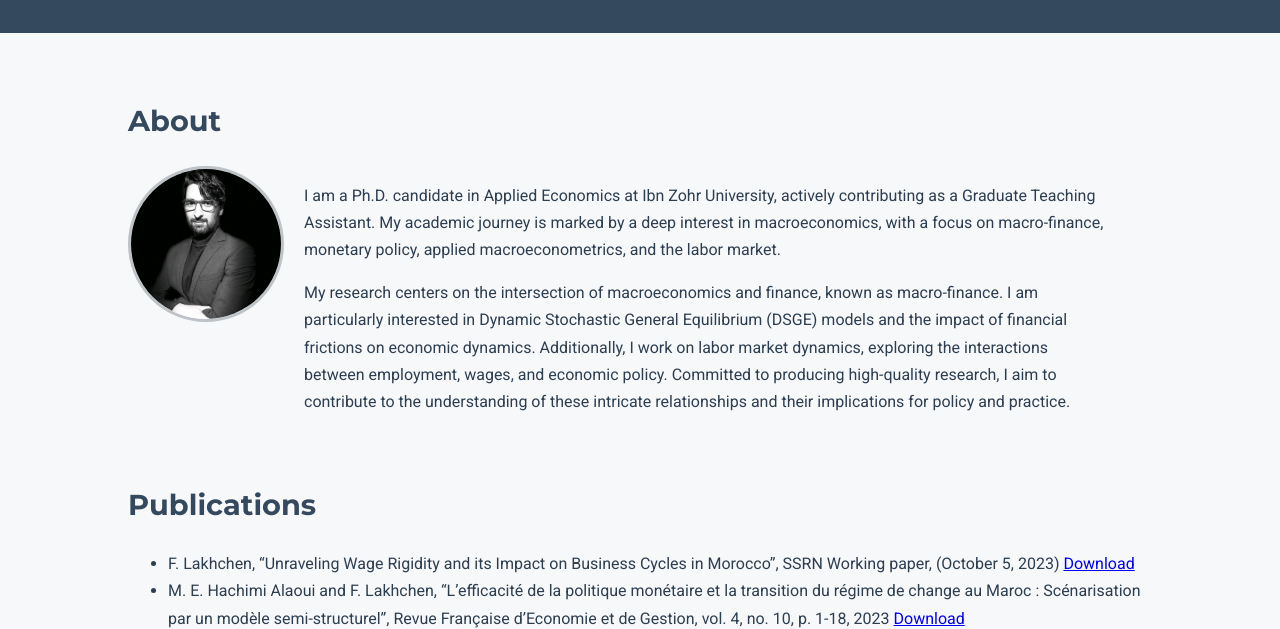
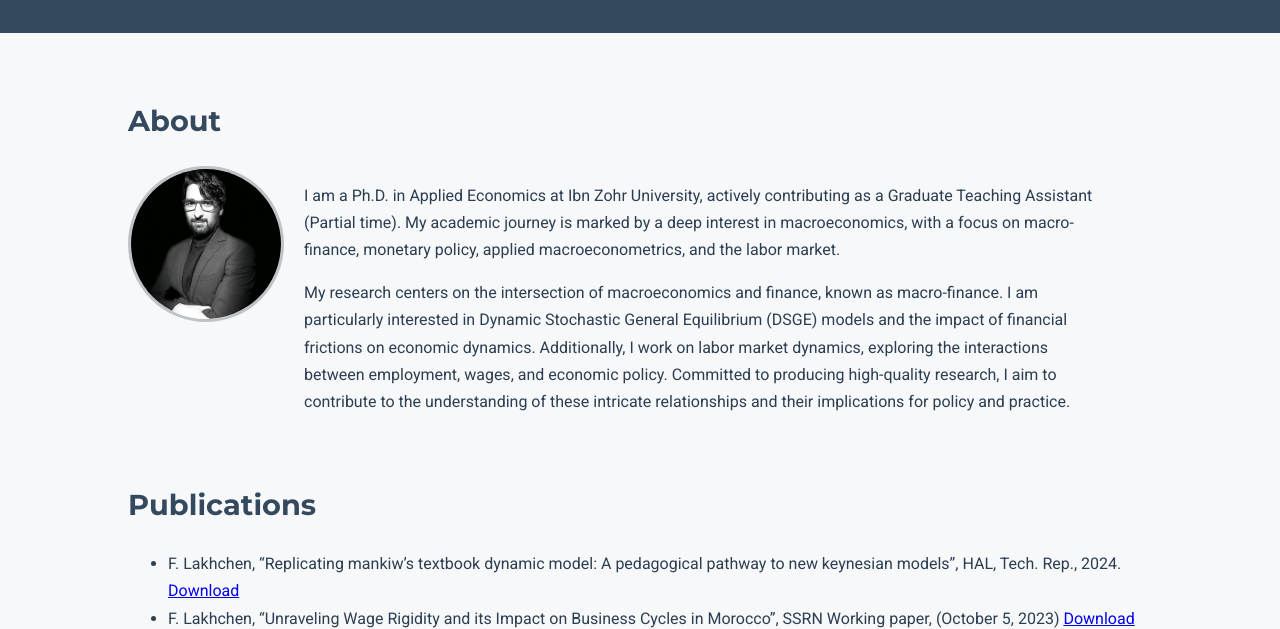
Before and after one commit to FaicalLakhchen/FaicalLakhchen.github.io, a plain HTML site: page index.html in a window 1280 px wide. Shown: the part 172-801 px from the top of the page. Drawn offline with Linux system fonts and the light colour scheme.

Commit message:
Update index.html : Addin Mankiw Replications

```diff
--- a/index.html
+++ b/index.html
@@ -29,7 +29,7 @@
             <div class="about-content">
                 <img src="1676764851977.jfif" alt="Lakhchen Faïçal" class="profile-img">
                 <div class="bio">
-                    <p>I am a Ph.D. candidate in Applied Economics at Ibn Zohr University, actively contributing as a Graduate Teaching Assistant. My academic journey is marked by a deep interest in macroeconomics, with a focus on macro-finance, monetary policy, applied macroeconometrics, and the labor market.</p>
+                    <p>I am a Ph.D. in Applied Economics at Ibn Zohr University, actively contributing as a Graduate Teaching Assistant (Partial time). My academic journey is marked by a deep interest in macroeconomics, with a focus on macro-finance, monetary policy, applied macroeconometrics, and the labor market.</p>
                     <p>My research centers on the intersection of macroeconomics and finance, known as macro-finance. I am particularly interested in Dynamic Stochastic General Equilibrium (DSGE) models and the impact of financial frictions on economic dynamics. Additionally, I work on labor market dynamics, exploring the interactions between employment, wages, and economic policy. Committed to producing high-quality research, I aim to contribute to the understanding of these intricate relationships and their implications for policy and practice.</p>
                 </div>
             </div>
@@ -38,6 +38,10 @@
         <section id="publications">
             <h2>Publications</h2>
             <ul class="publication-list">
+                <li>
+                     F. Lakhchen, “Replicating mankiw’s textbook dynamic model: A pedagogical pathway to new keynesian models”, HAL, Tech. Rep., 2024.
+                    <a href="https://hal.science/hal-04677312v1/file/mankiw_replication.pdf" class="download-btn">Download</a>
+                </li>
                 <li>
                     F. Lakhchen, “Unraveling Wage Rigidity and its Impact on Business Cycles in Morocco”, SSRN Working paper, (October 5, 2023)
                     <a href="https://papers.ssrn.com/sol3/papers.cfm?abstract_id=4593776" class="download-btn">Download</a>
```
